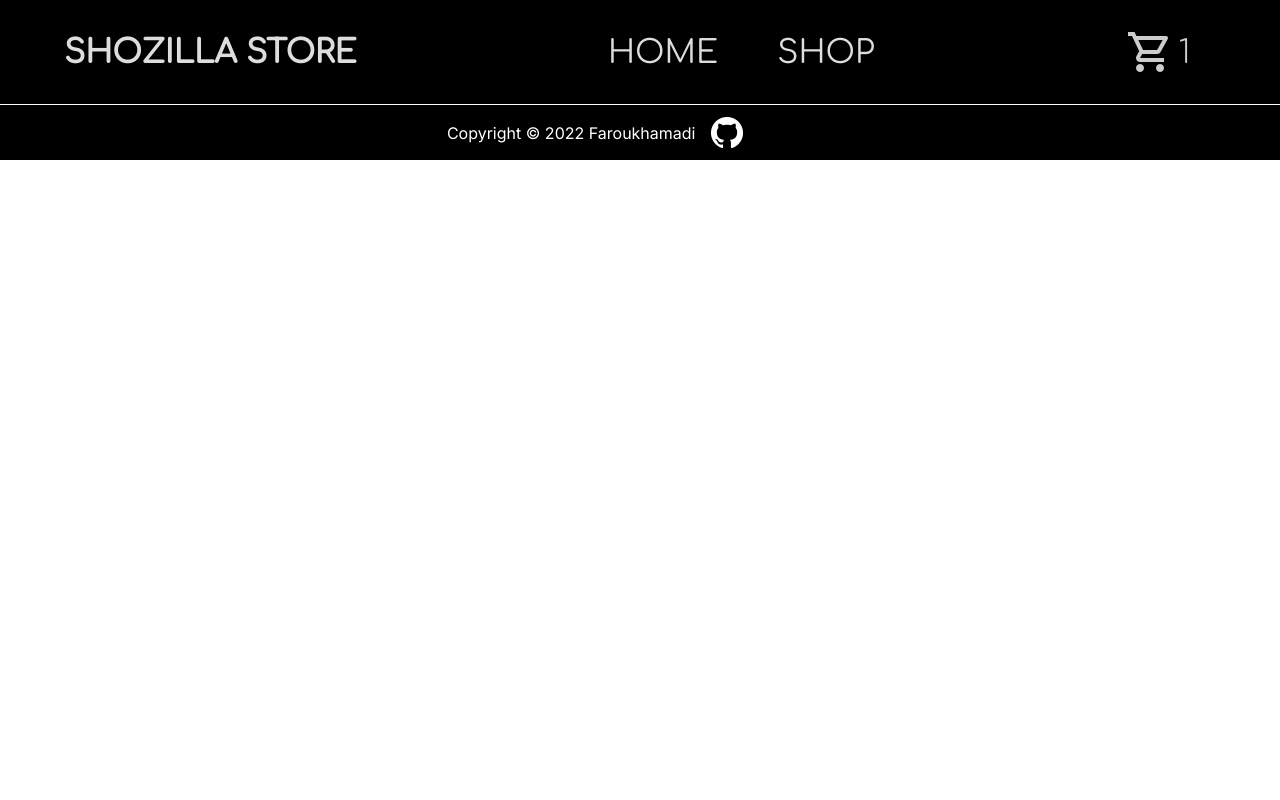
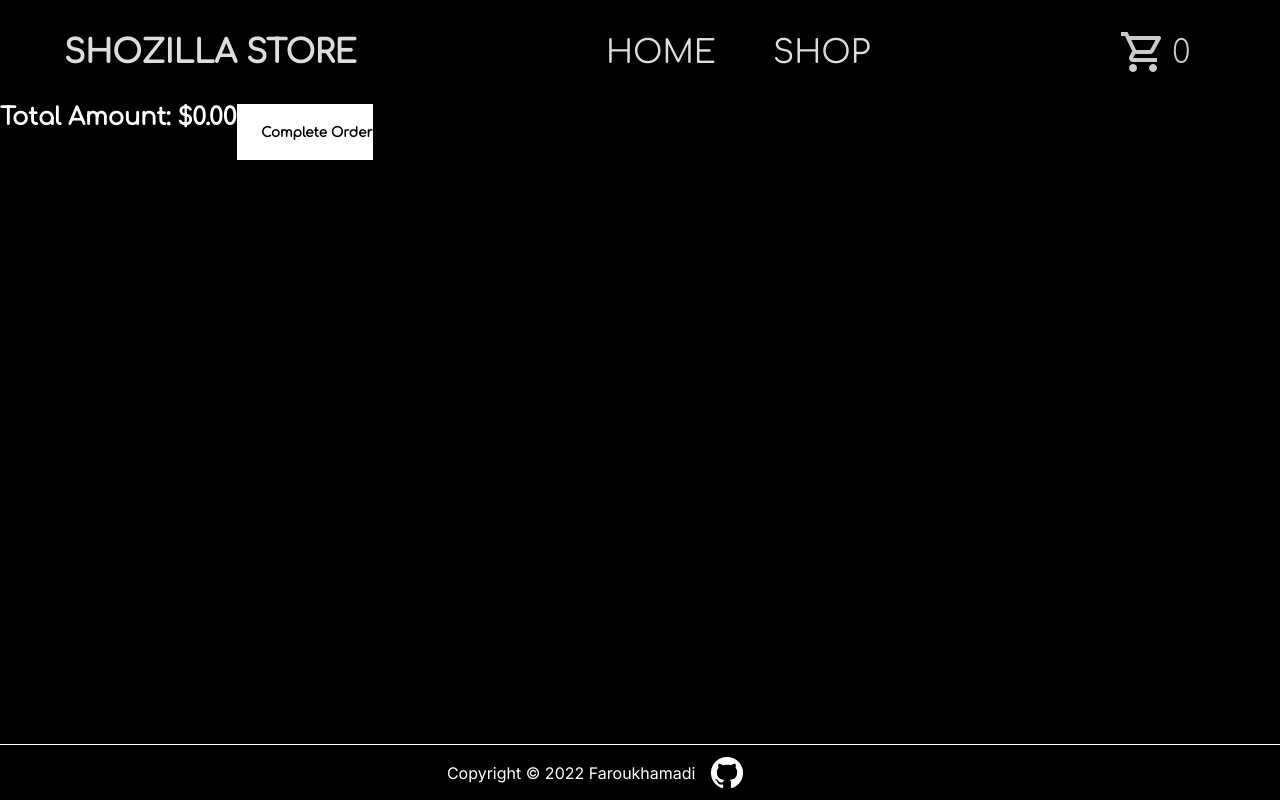
Before and after one commit to Faroukhamadi/shopping-cart, a React (Create React App) app: page /checkout in a window 1280 px wide. Built offline with nearby package versions, Linux system fonts and the light colour scheme; the HTML template or start-up script is replaced by a standard one; a web font is replaced by a local one.

Commit message:
Done with logic

```diff
--- a/src/App.js
+++ b/src/App.js
@@ -16,6 +16,7 @@ import courtVisionLo from './images/court-vision-lo.png';
 import momo from './images/momo.png';
 import sport from './images/sport.png';
 import Home from './components/Home';
+import Checkout from './components/Checkout';
 
 const App = () => {
   const [info, setInfo] = useState([
@@ -92,6 +93,8 @@ const App = () => {
   ]);
 
   const [cart, setCart] = useState([]);
+  const [total, setTotal] = useState(0);
+  const [itemCount, setItemCount] = useState(0);
 
   const RouteLinks = info.map((item, index) => (
     <Route
@@ -103,6 +106,10 @@ const App = () => {
           info={info}
           cart={cart}
           setCart={setCart}
+          total={total}
+          setTotal={setTotal}
+          itemCount={itemCount}
+          setItemCount={setItemCount}
         />
       }
     />
@@ -111,10 +118,14 @@ const App = () => {
   return (
     <div className="app">
       <BrowserRouter>
-        <Header />
+        <Header itemCount={itemCount} />
         <Routes>
           <Route path="/" element={<Home />} />
           <Route path="/shop" element={<Main info={info} />} />
+          <Route
+            path="/checkout"
+            element={<Checkout total={total} cart={cart} info={info} />}
+          />
           {RouteLinks}
         </Routes>
         <Footer />
--- /dev/null
+++ b/src/components/Checkout.js
@@ -0,0 +1,24 @@
+import React from 'react';
+import airForce07 from "../images/air-force-'07.png";
+
+const Checkout = (props) => {
+  const cart = props.cart.map((item) => (
+    <div className="checkout">
+      <img src={item.source} alt="pic" className="checkout-pic" />
+      <h2 className="checkout-desc">{item.name}</h2>
+      <h2 className="checkout-price">
+        ${item.price}.00 *{props.info[item.index].count}
+      </h2>
+    </div>
+  ));
+
+  return (
+    <div className="container69">
+      <h2 className="checkout-amount">Total Amount: ${props.total}.00</h2>
+      <button>Complete Order</button>
+      {cart}
+    </div>
+  );
+};
+
+export default Checkout;
--- a/src/components/Header.js
+++ b/src/components/Header.js
@@ -4,7 +4,7 @@ import cart from '../images/cart.png';
 
 // onClick={() => navigate(`/${product.index}`, { replace: true })}
 
-const Header = () => {
+const Header = (props) => {
   const navigate = useNavigate();
 
   return (
@@ -22,9 +22,14 @@ const Header = () => {
       >
         SHOP
       </h1>
-      <a href="#">
+      <a
+        style={{
+          cursor: 'pointer',
+        }}
+        onClick={() => navigate('/checkout', { replace: true })}
+      >
         <img src={cart} alt="cart" />
-        <h1>1</h1>
+        <h1>{props.itemCount}</h1>
       </a>
     </div>
   );
--- a/src/components/Home.js
+++ b/src/components/Home.js
@@ -8,7 +8,13 @@ const Home = () => {
 
   return (
     <div className="home">
-      <h1>Welcome To SHOZILLA</h1>
+      <h1
+        style={{
+          cursor: 'default',
+        }}
+      >
+        WELCOME TO SHOZILLA
+      </h1>
       <button onClick={() => navigate('/shop', { replace: true })}>
         GO SHOPPING
       </button>
--- a/src/components/Product.js
+++ b/src/components/Product.js
@@ -6,7 +6,6 @@ import { useNavigate } from 'react-router-dom';
 
 const Product = (props) => {
   const navigate = useNavigate();
-  // const newArray = [...props.item]
   return (
     <div className="prod">
       <img className="prod-pic" src={props.item.source} alt="shoe" />
@@ -22,11 +21,15 @@ const Product = (props) => {
               onClick={() => {
                 let info = [...props.info];
                 let item = { ...info[props.item.index] };
-                item.count > 0
-                  ? (item.count = item.count - 1)
-                  : (item.count = item.count);
-                info[props.item.index] = item;
-                props.setInfo(info);
+                if (item.count > 0) {
+                  item.count = item.count - 1;
+                  info[props.item.index] = item;
+                  props.setInfo(info);
+                  props.setItemCount(props.itemCount - 1);
+                  props.setTotal(props.total - props.item.price);
+                } else {
+                  item.count = item.count;
+                }
               }}
             >
               -
@@ -39,6 +42,15 @@ const Product = (props) => {
                 item.count = item.count + 1;
                 info[props.item.index] = item;
                 props.setInfo(info);
+                props.setItemCount(props.itemCount + 1);
+                props.setTotal(props.total + props.item.price);
+                if (
+                  props.cart.find(
+                    (element) => element.name === props.item.name
+                  ) === undefined
+                ) {
+                  props.setCart([...props.cart, props.item]);
+                }
               }}
             >
               +
--- a/src/index.css
+++ b/src/index.css
@@ -294,3 +294,61 @@ a {
   cursor: default;
   padding: 5px;
 }
+
+.checkout {
+  background-color: black;
+  height: 80vh;
+  width: 100vh;
+  color: white;
+  display: flex;
+  flex-direction: column;
+  justify-content: center;
+  align-items: flex-start;
+  font-family: 'Comfortaa';
+}
+
+.checkout-pic {
+  width: 25vw;
+  height: 35vh;
+  margin-left: 2rem;
+}
+
+.checkout-desc {
+  margin: 2rem 0;
+}
+.checkout-desc,
+.checkout-price {
+  margin-left: 2rem;
+}
+
+.container69 {
+  height: 80vh;
+
+  display: flex;
+  background-color: black;
+  color: white;
+  font-family: 'Comfortaa';
+}
+
+.container69 > button {
+  display: flex;
+  justify-content: flex-end;
+  align-items: center;
+  height: 7vh;
+  width: 17vh;
+  font-family: 'Comfortaa';
+  font-weight: bolder;
+  background-color: white;
+  border: none;
+  cursor: pointer;
+  transition: 300ms opacity ease-in-out;
+}
+
+.container69 > button:hover {
+  opacity: 0.6;
+}
+
+.checkout-amount {
+  display: flex;
+  flex-wrap: wrap;
+}
```
